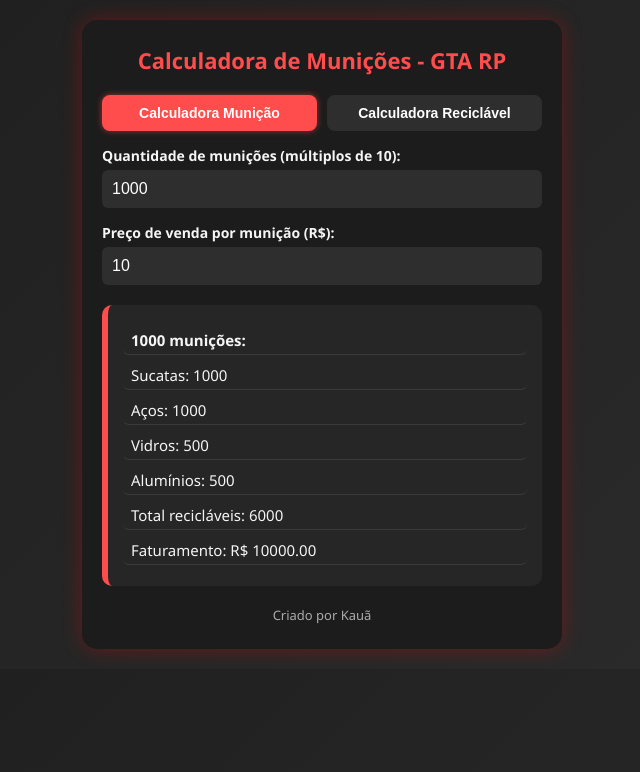
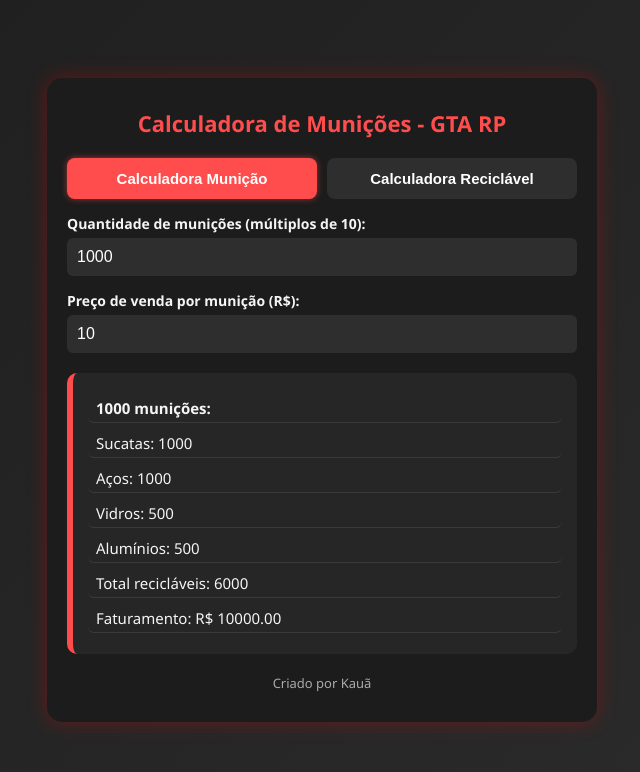
Before and after one commit to kauavuvus/cal, a plain HTML site: page index.html.html in a window 1280 px wide. Shown: the whole page, without its empty margins (318-958 px from the left). Drawn offline with Linux system fonts and the light colour scheme.

Commit message:
Add files via upload

```diff
--- a/index.html.html
+++ b/index.html.html
@@ -1,4 +1,3 @@
-
 <!DOCTYPE html>
 <html lang="pt-br">
 <head>
@@ -12,14 +11,18 @@
       font-family: 'Segoe UI', sans-serif;
       background: linear-gradient(135deg, #1e1e1e, #2c2c2c);
       color: #f5f5f5;
-      padding: 20px;
+      display: flex;
+      justify-content: center;
+      align-items: center;
+      padding: 40px 20px;
+      min-height: 100vh;
     }
 
     .container {
-      max-width: 480px;
-      margin: auto;
+      width: 100%;
+      max-width: 550px;
       background: #1c1c1c;
-      padding: 25px 20px;
+      padding: 30px 20px;
       border-radius: 15px;
       box-shadow: 0 0 20px rgba(255, 0, 0, 0.3);
     }
@@ -40,7 +43,7 @@
 
     .tabs button {
       flex: 1;
-      padding: 10px;
+      padding: 12px;
       font-weight: bold;
       background: #2e2e2e;
       color: #fff;
@@ -48,7 +51,7 @@
       border-radius: 8px;
       cursor: pointer;
       transition: background 0.3s, transform 0.2s;
-      font-size: 14px;
+      font-size: 15px;
     }
 
     .tabs button.active {
@@ -115,7 +118,7 @@
       color: #aaa;
     }
 
-    @media (max-width: 600px) {
+    @media (max-width: 480px) {
       .tabs {
         flex-direction: column;
       }
```
